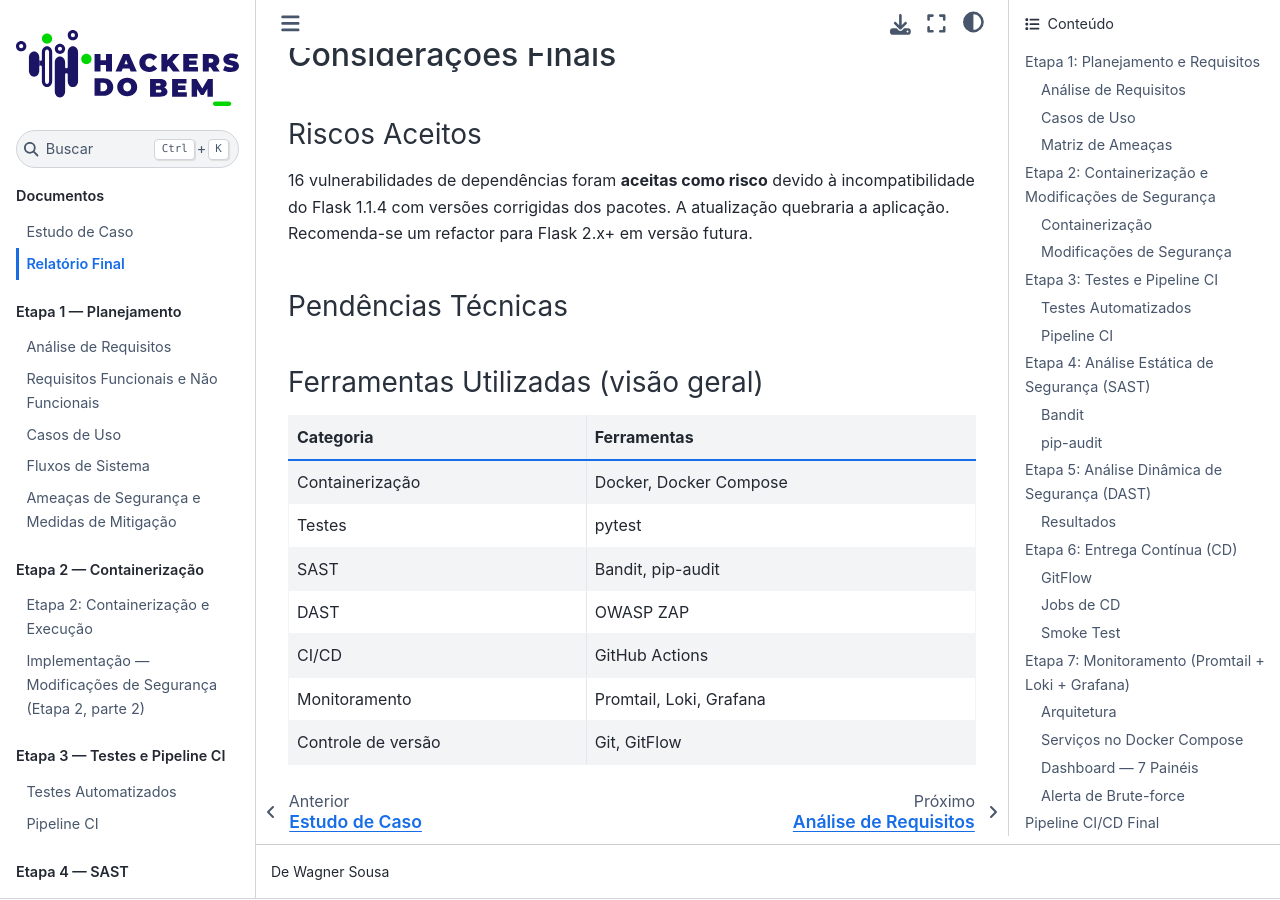
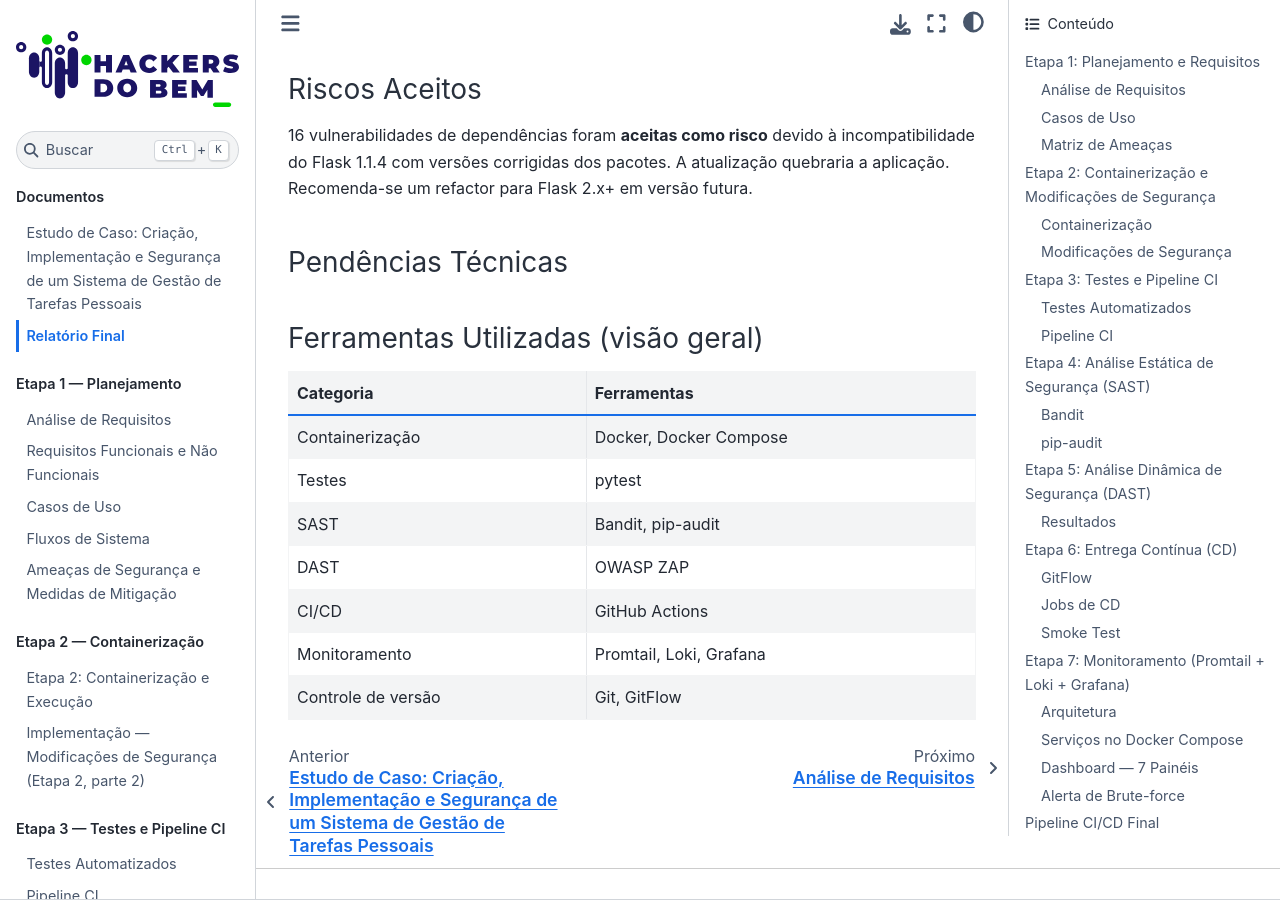
Before and after one commit to HDB-ATIVIDADES/case-study, a Sphinx documentation site: the page built from docs/relatorio-final.md, in a window 1280 px wide and 900 px high, scrolled down 10048 px. Built offline with Sphinx 7.4.7 and the Sphinx Book theme 1.1.4, drawn with Linux system fonts in a browser that asks for light colours; some of the changed text lies outside the part shown.

Commit message:
Remove nome do autor, restaura título original do CASO.md, adiciona newpage antes de Considerações Finais

````diff
--- a/docs/CASO.md
+++ b/docs/CASO.md
@@ -1,4 +1,4 @@
-# Estudo de Caso
+# Estudo de Caso: Criação, Implementação e Segurança de um Sistema de Gestão de Tarefas Pessoais
 
 ## Introdução
 
--- a/docs/_templates/assemble-pdf.py
+++ b/docs/_templates/assemble-pdf.py
@@ -82,6 +82,11 @@
             out.append('\n```\n')
             continue
 
+        if re.match(r'^## Considerações Finais', line):
+            out.append('\\newpage\n')
+            out.append(line)
+            continue
+
         if '<!-- PENDENCIAS -->' in line:
             out.append(gen_pending_table(todo_pending))
             continue
--- a/docs/conf.py
+++ b/docs/conf.py
@@ -1,7 +1,7 @@
 import os
 
 project = "Estudo de Caso: DevSecOps"
-author = "Wagner Sousa"
+author = ""
 html_title = "Estudo de Caso: DevSecOps"
 html_logo = "assets/logo-hb.svg"
 extensions = ["myst_parser", "sphinxcontrib.mermaid"]
--- a/docs/relatorio-final.md
+++ b/docs/relatorio-final.md
@@ -3,8 +3,6 @@
 ---
 
 # Estudo de Caso: DevSecOps
-
-ALUNO: FRANCISCO WAGNER FERNANDES DE SOUSA
 
 Repositórios:
 
````
